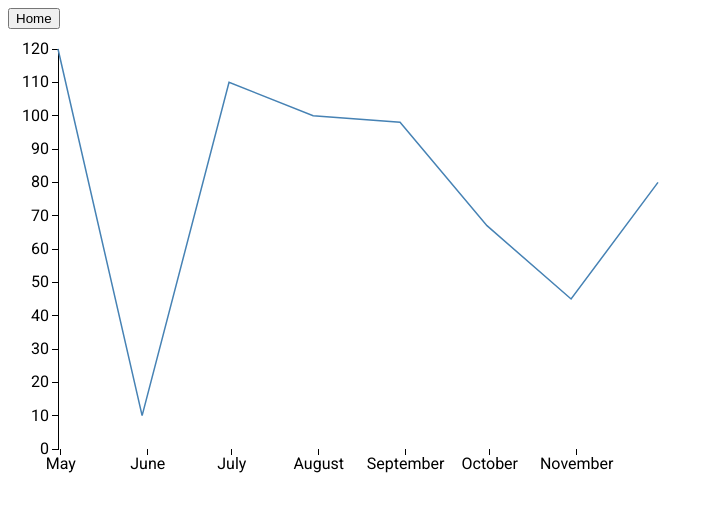
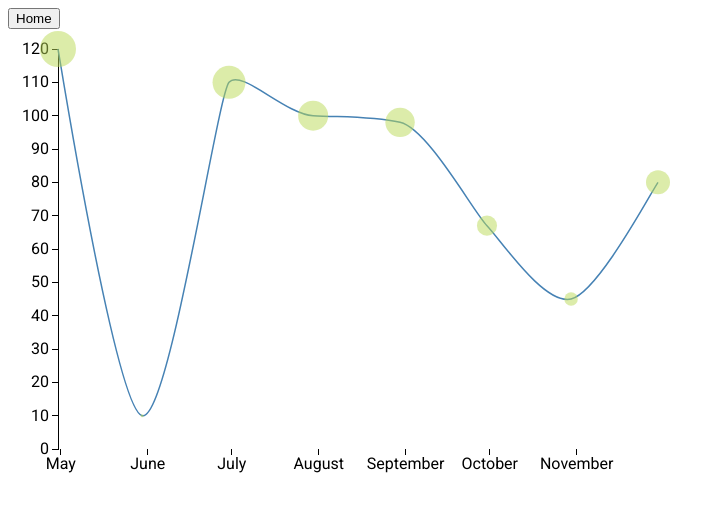
Before and after one commit to wassx/infovis_lecture_examples, a plain HTML site: page html/LineChart.html in a window 1280 px wide. Shown: the whole page, without its empty margins (0-725 px from the left). Drawn offline with nearby package versions, Linux system fonts and the light colour scheme.

Commit message:
Adding circles to datapoints in linechart. Basic animation with ease, mouse interaction

```diff
--- a/html/LineChart.html
+++ b/html/LineChart.html
@@ -10,6 +10,12 @@
 <style>
     body {
         font-family: "Roboto";
+    }
+
+    .datamarker {
+        fill: #bada55;
+        fill-opacity: 0.5;
+        cursor: pointer;
     }
 
     .axis path,
--- a/js/SimpleLine.js
+++ b/js/SimpleLine.js
@@ -11,6 +11,7 @@ var mychart = {
         var width = 600;
 
         //Init helper method for parsing date formats
+        //https://github.com/mbostock/d3/wiki/Time-Formatting
         var parseDate = d3.time.format("%d-%b-%y").parse;
 
         //Defining scales by setting their attributes and range
@@ -27,7 +28,7 @@ var mychart = {
             return x(d.date);
         }).y(function (d) {
             return y(+d.value);
-        });
+        }).interpolate("monotone");
 
         //Selects the "body" element and appends a "svg" with attributes.
         //The svg has an element ("g") appended with translation to position the "drawing area"
@@ -64,6 +65,29 @@ var mychart = {
             //Drawing the line
             svg.append("path").datum(data).attr("class", "line").attr("d", line);
 
+            svg.selectAll("datamarker").data(data).enter()
+                .append("circle")
+                .attr("class", "datamarker")
+                .attr("r", function(d) {
+                    return d.amount * 0.15;
+                })
+                .attr("cx", function(d) {
+                    return x(d.date);
+                })
+                .attr("cy", function(d) {
+                    return y(d.amount);
+                })
+                .on("mouseover", function (d) {
+                    d3.select(this).transition().ease("elastic").style("fill-opacity", 1.0).attr("r", function(d) {
+                        return d.amount * 0.15 + 15;
+                    });
+                })
+                .on("mouseout", function(d) {
+                    d3.select(this).transition().style("fill-opacity", 0.5).attr("r", function(d) {
+                        return d.amount * 0.15;
+                    });;
+                });
+
         });
     }
 }
```
Also changed, not shown: index.html (+1 -0 lines).
